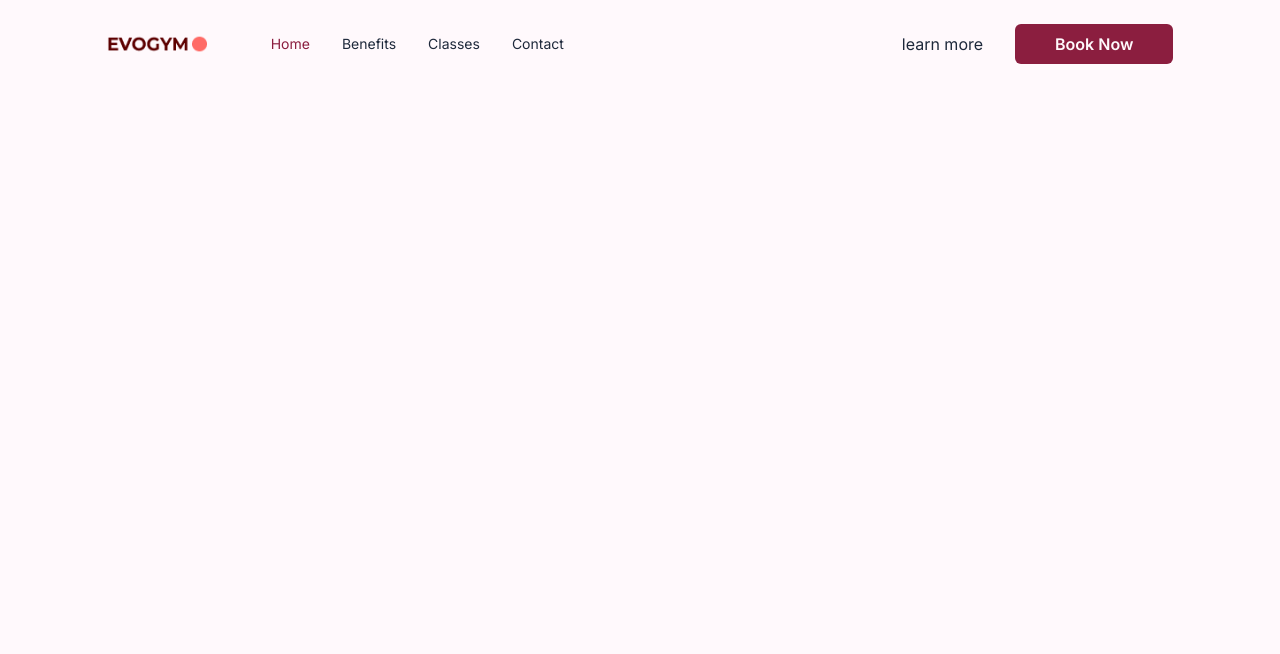
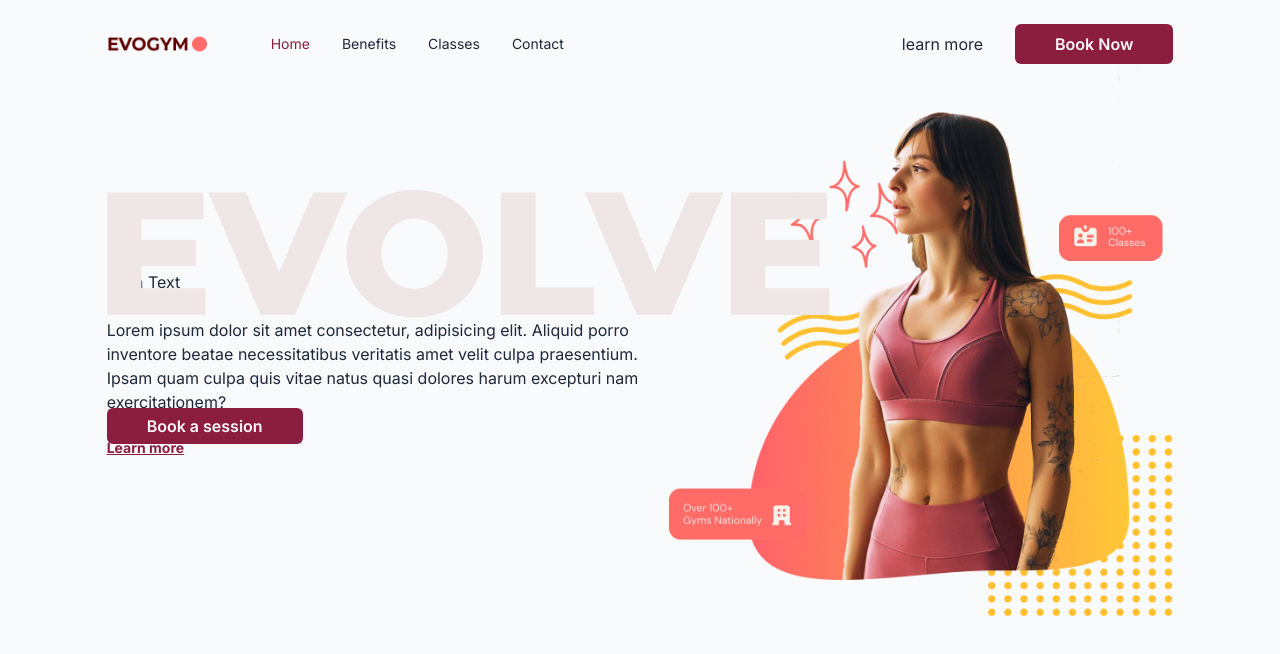
Before and after one commit to goodVillans/Brenda-Taylor-Personal, a Next.js app: page / in a window 1280 px wide. Shown: the top 654 px of the page. Built offline with nearby package versions, Linux system fonts and the light colour scheme.

Commit message:
Add Hero Component

```diff
--- /dev/null
+++ b/app/Scenes/home/index.tsx
@@ -0,0 +1,61 @@
+import { SelectedPage } from '@/app/Shared/types'
+import useMediaQuery from '@/app/hooks/useMediQuery';
+import HomePageGraphic from '../../../public/assets/HomePageGraphic.png'
+import EvolveText from '../../../public/assets/EvolveText.png'
+import Image from 'next/image';
+import ActionBtn from '@/app/Shared/ActionBtn';
+import React from 'react'
+import AnchorLink from 'react-anchor-link-smooth-scroll';
+
+type Props = {
+    setSelectedPage: (value: SelectedPage) => void;
+}
+
+const Home = ({setSelectedPage}: Props) => {
+    const isGreatThanMedScreen = useMediaQuery('(min-width: 1060px)');
+
+
+  return (
+    <section
+        id='home'
+        className='gap-16 bg-gray-50 py-10 md:h-full md:scroll-pb-10'
+    >
+        {/* image and main header */}
+        <div className='md:flex  mx-auto w-5/6 items-center justify-center md:h-5/6 '>
+            {/* main header */}
+            <div className='z-10 mt-32 md:basis-3/5'>
+                {/* headings */}
+                <div className='md:-mt-20'>
+                    <div className='relative'>
+                        <div className='before:absolute before:-top-20 before:content-evolvetext'>
+                           <h1>Main Text</h1>
+                           <h3>BY-LINE</h3>
+                        </div>
+                    </div>
+                    <p>Lorem ipsum dolor sit amet consectetur, adipisicing elit. Aliquid porro inventore beatae necessitatibus veritatis amet velit culpa praesentium. Ipsam quam culpa quis vitae natus quasi dolores harum excepturi nam exercitationem?</p>
+                </div>
+                {/* Actions */}
+                <div>
+                    <ActionBtn setSelectedPage={setSelectedPage}>
+                        Book a session
+                    </ActionBtn>
+                    <AnchorLink
+                        className='text-sm font-bold text-claret underline hover:text-lavender'
+                        onClick={() => setSelectedPage(SelectedPage.Contact)}
+                        href={`#${SelectedPage.Contact}`}
+                        >
+                        <p>Learn more</p>
+                    </AnchorLink>
+                </div>
+            </div>
+            {/* image */}
+            <div>
+                <Image src={HomePageGraphic} alt="hero Image" />
+            </div>
+        </div>
+
+    </section>
+  )
+}
+
+export default Home
--- a/app/page.tsx
+++ b/app/page.tsx
@@ -1,10 +1,11 @@
 'use client'
 import { useState, useEffect } from "react"
 import Navbar from "./Scenes/navbar"
+import Home from "./Scenes/home"
 import { SelectedPage } from "./Shared/types"
 
 
-const Home = () => {
+const App = () => {
   const [selectedPage, setSelectedPage] = useState<SelectedPage>(SelectedPage.Home);
   const [pageTop, setPageTop] = useState<boolean>(true);
 
@@ -24,12 +25,15 @@ const Home = () => {
     // app class routed @ globals.css
     <main className="app bg-white-main">
       <Navbar
-      pageTop={pageTop}
-      selectedPage={selectedPage}
-      setSelectedPage={setSelectedPage}
+        pageTop={pageTop}
+        selectedPage={selectedPage}
+        setSelectedPage={setSelectedPage}
+      />
+      <Home
+        setSelectedPage={setSelectedPage}
       />
     </main>
   )
 }
 
-export default Home;
+export default App;
--- a/tailwind.config.ts
+++ b/tailwind.config.ts
@@ -18,7 +18,13 @@ const config: Config = {
       backgroundImage: {
         "gradient-mintLavender": "linear-gradient(90deg, #DEFFFC 0%, #e2e4f6 100%)",
         "mobile-home": "url('./public/assets/HomePageGraphic.png')"
-      }
+      },
+      content: {
+        evolvetext: "url('./public/assets/EvolveText.png')",
+        abstractWaves: "url('./public/assets/abstractWaves.png')",
+        sparkles: "url('./public/assets/sparkles.png')",
+        circles: "url('./public/assets/circles.png')",
+      },
     },
     screens: {
       xs: "480px",
```
